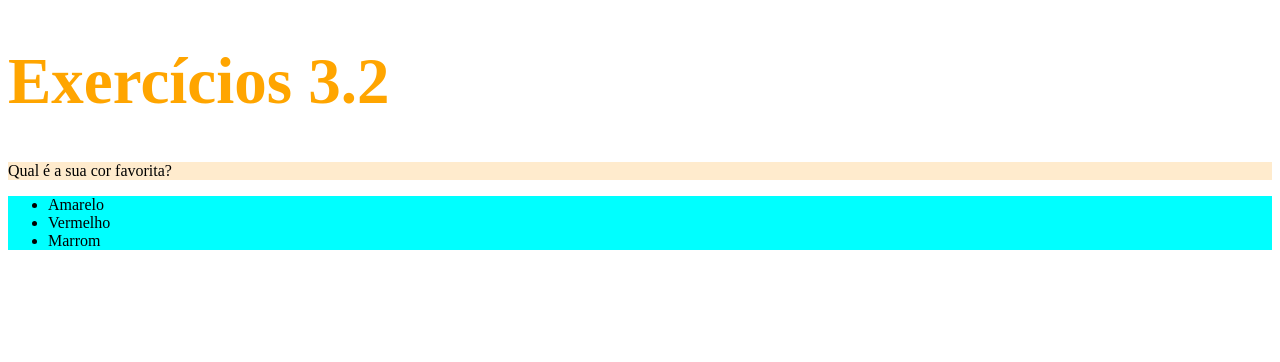
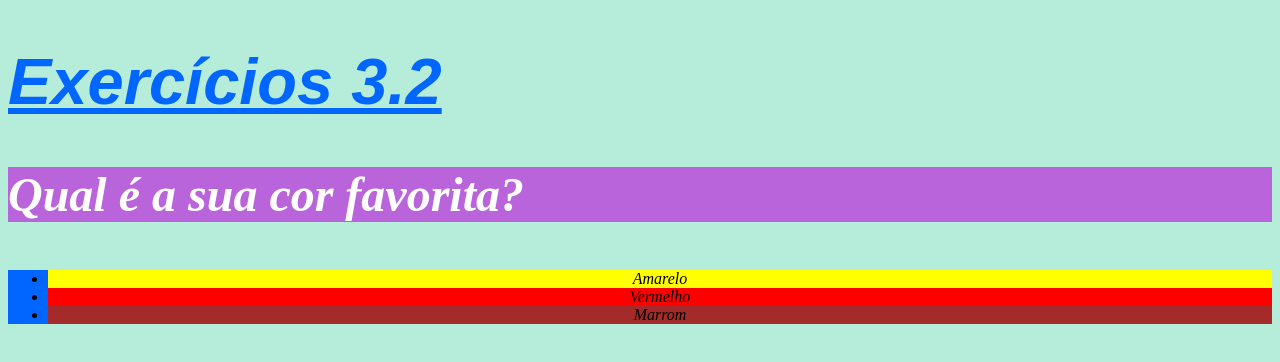
Before and after one commit to santanap2/trybe-exercicios, a plain HTML site: page fundamentos-dev-web/b3-introducao-html-css/dia-2/introducao-css.html in a window 1280 px wide. Drawn offline with Linux system fonts and the light colour scheme.

Commit message:
Para fixar - Propriedades de texto no CSS & extras

```diff
--- a/fundamentos-dev-web/b3-introducao-html-css/dia-2/introducao-css.html
+++ b/fundamentos-dev-web/b3-introducao-html-css/dia-2/introducao-css.html
@@ -2,19 +2,46 @@
 <html lang="pt-br">
   <head>
     <meta charset="UTF-8">
-    <title>HTML</title>
+    <title>Introdução CSS</title>
     <style>
         h1 {
             font-size: 65px;
-            color: orange;
+            color: rgb(0, 102, 255);
+            font-family: sans-serif;
+            text-decoration: underline;
         }
 
         ul {
-            background-color: cyan;
+            background-color: rgb(0, 102, 255);
+            text-align:center;
+        }
+
+        p {
+          font-weight: 600;
+          font-size: 3em;
+          color: white;
+        }
+
+        body {
+          background-color: rgb(181, 236, 218);
+          font-size: 16px;
+          font-style:oblique;
         }
 
         .bg-color {
-            background-color: blanchedalmond;
+            background-color: rgb(185, 100, 219);
+        }
+
+        #lista-1 {
+          background-color: yellow
+        }
+
+        #lista-2 {
+          background-color: red
+        }
+
+        #lista-3 {
+          background-color:brown
         }
     </style>
   </head>
@@ -27,9 +54,9 @@
     <p class="bg-color">Qual é a sua cor favorita?</p>
 
     <ul>
-      <li>Amarelo</li>
-      <li>Vermelho</li>
-      <li>Marrom</li>
+      <li id="lista-1">Amarelo</li>
+      <li id="lista-2">Vermelho</li>
+      <li id="lista-3">Marrom</li>
     </ul>
 
   </body>
```
